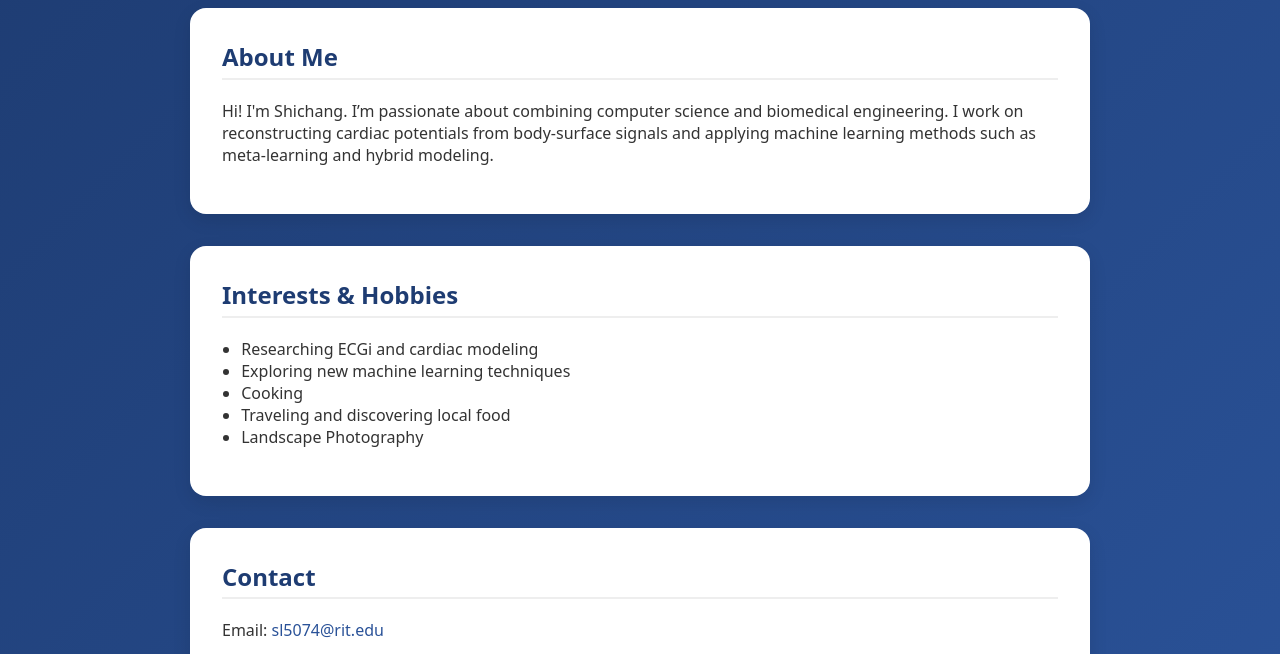
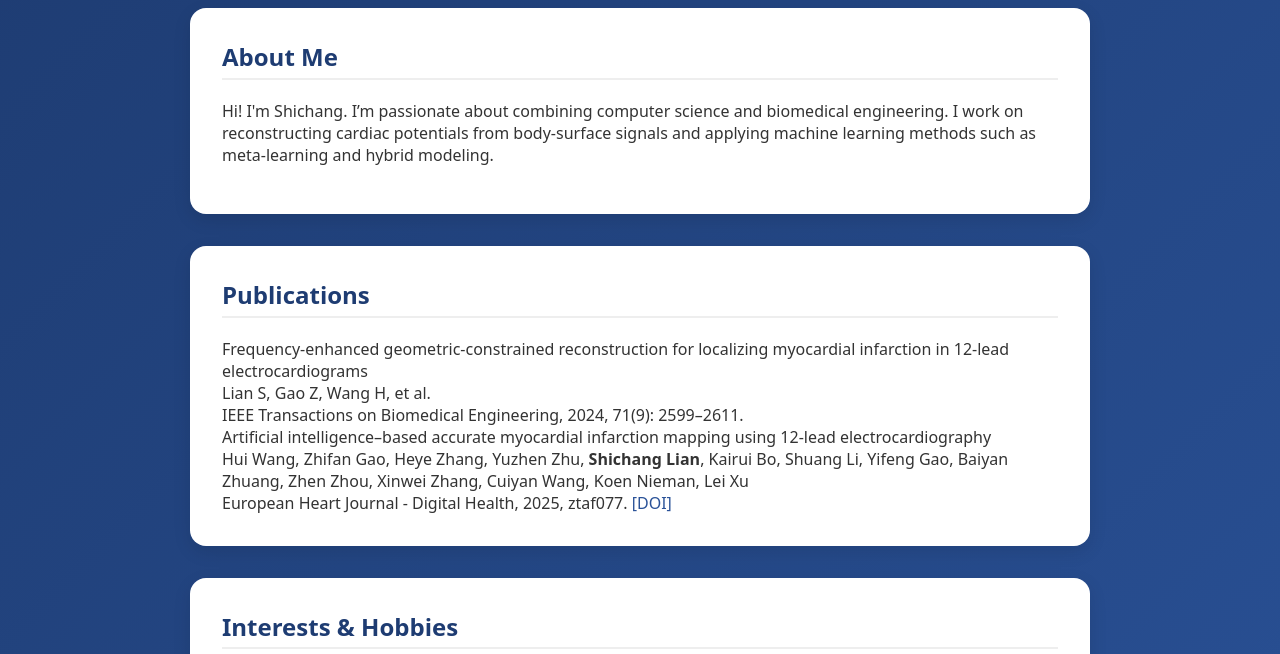
Before and after one commit to Helena-SC/shichanglian, a plain HTML site: page index.html in a window 1280 px wide. Shown: the part 141-795 px from the top of the page. Drawn offline with Linux system fonts and the light colour scheme.

Commit message:
Add publications section to index.html

```diff
--- a/index.html
+++ b/index.html
@@ -78,6 +78,35 @@
     </div>
 
     <div class="card">
+      <h2>Publications</h2>
+      <div class="pub-item">
+        <div class="pub-title">
+          Frequency-enhanced geometric-constrained reconstruction for localizing myocardial infarction in 12-lead electrocardiograms
+        </div>
+        <div class="pub-authors">
+          Lian S, Gao Z, Wang H, et al.
+        </div>
+        <div class="pub-venue">
+          IEEE Transactions on Biomedical Engineering, 2024, 71(9): 2599–2611.
+        </div>
+      </div>
+
+      <div class="pub-item">
+        <div class="pub-title">
+          Artificial intelligence–based accurate myocardial infarction mapping using 12-lead electrocardiography
+        </div>
+        <div class="pub-authors">
+          Hui Wang, Zhifan Gao, Heye Zhang, Yuzhen Zhu, <strong>Shichang Lian</strong>, Kairui Bo, Shuang Li, Yifeng Gao, Baiyan Zhuang, Zhen Zhou, Xinwei Zhang, Cuiyan Wang, Koen Nieman, Lei Xu
+        </div>
+        <div class="pub-venue">
+          European Heart Journal - Digital Health, 2025, ztaf077.
+          <a href="https://doi.org/10.1093/ehjdh/ztaf077IF: 4.4 Q1 " target="_blank">[DOI]</a>
+        </div>
+      </div>
+    </div>
+
+
+    <div class="card">
       <h2>Interests & Hobbies</h2>
       <ul>
         <li>Researching ECGi and cardiac modeling</li>
```
